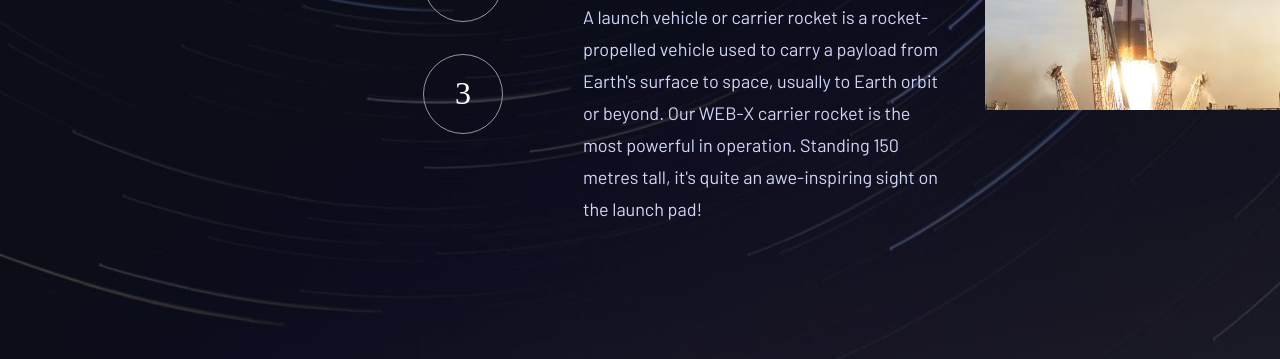
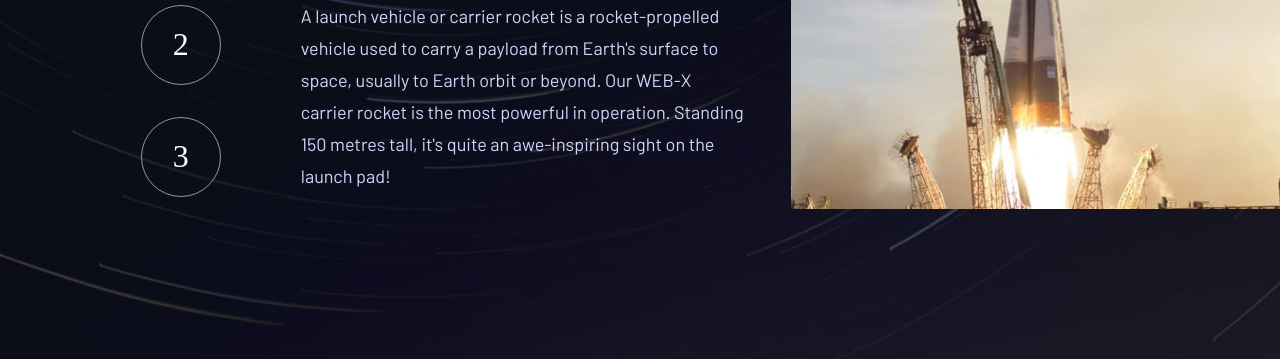
Before and after one commit to marekszwed/Space-Tourism, a website built with Vite: page technology.html in a window 1280 px wide. Shown: the part 441-800 px from the top of the page. Built offline with nearby package versions, Linux system fonts and the light colour scheme; a web font is replaced by a local one.

Commit message:
Updated code

```diff
--- a/src/sass/components/technology.scss
+++ b/src/sass/components/technology.scss
@@ -7,15 +7,22 @@
 		display: flex;
 		justify-content: space-between;
 		align-items: center;
+		width: 100%;
 
 		&__left {
 			position: relative;
 			display: flex;
+			flex-direction: column;
+			align-items: flex-start;
+			margin-top: 137px;
+			margin-left:8.8em;
+		}
+
+		&__left-lower {
+			position: relative;
+			display: flex;
 			justify-content: space-between;
 			align-items: flex-start;
-			margin-top: 137px;
-			margin-left: 10.5em;
-
 			&--buttons {
 				position: relative;
 				display: flex;
@@ -24,6 +31,7 @@
 				// margin-left: 6.5em;
 
 				.circle {
+					position: relative;
 					width: 80px;
 					height: 80px;
 					border-radius: 50px;
@@ -84,6 +92,8 @@
 
 		&__right {
 			position: relative;
+			display: flex;
+			margin-right: 0;
 
 			&--vehicle-img {
 				position: relative;
--- a/technology.html
+++ b/technology.html
@@ -40,12 +40,13 @@
 			<div class="main">
 				<div class="main__left">
 					<h5 class="meet"><span class="number">03</span>space launch 101</h5>
-					<div class="main__left--buttons">
+					<div class="main__left-lower">
+						<div class="main__left-lower--buttons">
 							<button class="circle circle-active">1</button>
 							<button class="circle">2</button>
 							<button class="circle">3</button>
 						</div>
-					<div class="main__left--text">
+						<div class="main__left-lower--text">
 							<p class="terminology">the terminology</p>
 							<h3 class="title">launch vehicle</h3>
 							<p class="vehicle-description">
@@ -56,6 +57,9 @@
 								awe-inspiring sight on the launch pad!
 							</p>
 						</div>
+
+					</div>
+
 				</div>
 
 				<div class="main__right">
```
Lines whose indentation alone changed are shown as unchanged.
